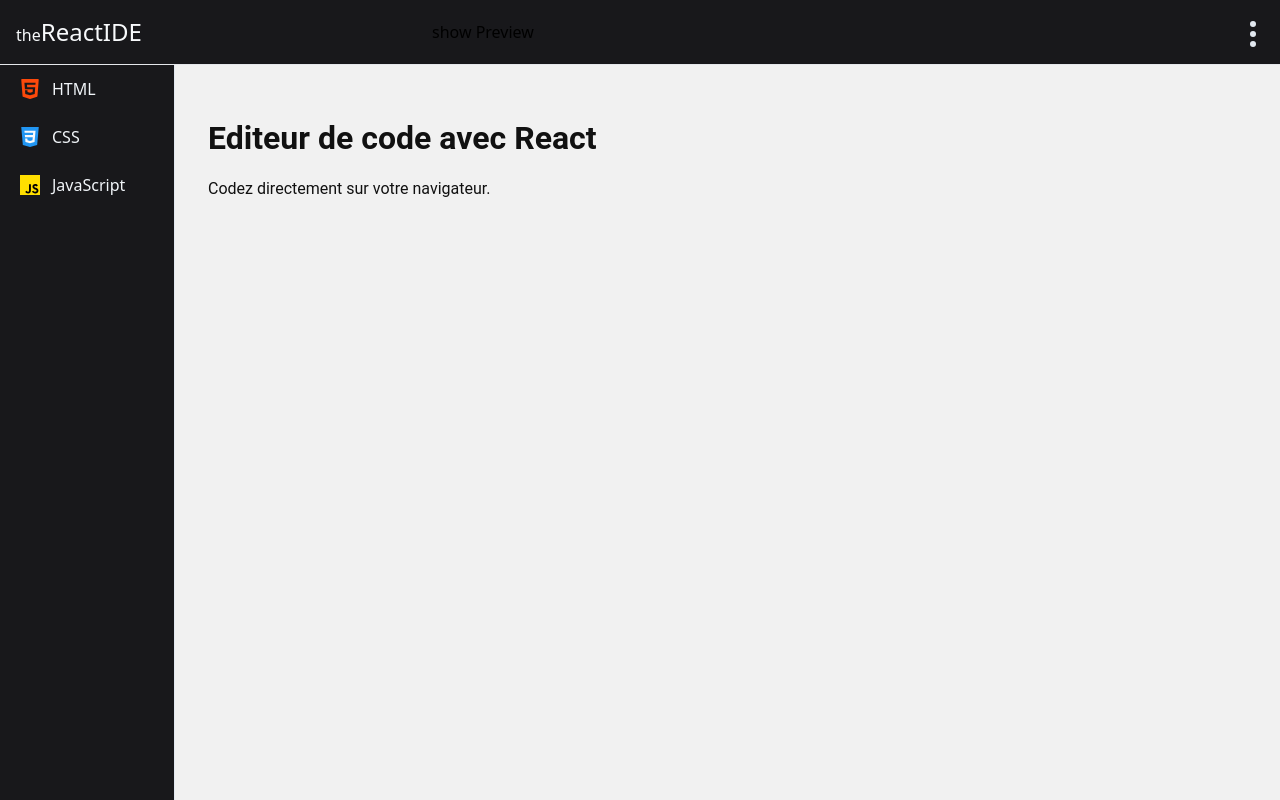
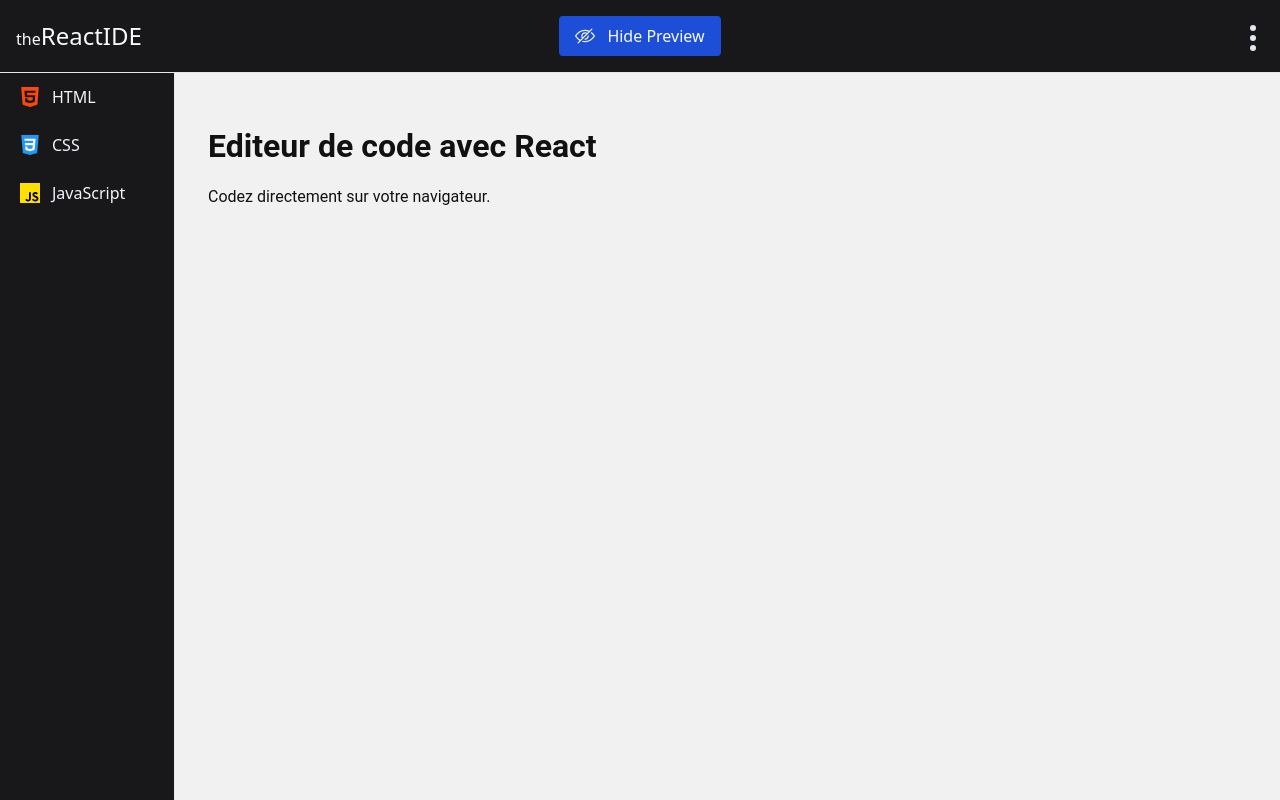
Before and after one commit to WassimZo/React-IDE, a React (Vite) app: page / in a window 1280 px wide. Built offline with nearby package versions, Linux system fonts and the light colour scheme.

Commit message:
Mvp termine

```diff
--- a/src/App.jsx
+++ b/src/App.jsx
@@ -1,4 +1,6 @@
 import Tabs from "./components/Tabs"
+import PreviewButton from "./components/PreviewButton"
+
 function App() {
   return (
     <div className="bg-zinc-900 min-h-screen flex flex-col">
@@ -7,7 +9,7 @@
           <span className="text-base">the</span>ReactIDE
         </h1>
         <div className="w-full">
-          <button>show Preview</button>
+          <PreviewButton/>
         </div>
         <div className="w-full flex">
           <div className="ml-auto mr-2">
--- a/src/components/ButtonTab.jsx
+++ b/src/components/ButtonTab.jsx
@@ -1,6 +1,14 @@
+import { useDispatch } from "react-redux"
+import { hidePreview } from "../features/preview"
+
 export default function ButtonTab({id, buttonContent, imgUrl, toggleTab}) {
+  const dispatch = useDispatch()
+
   return (
-    <button onClick={() => toggleTab(id)} className="flex items-center px-5 py-3 hover:bg-slate-600 focus:bg-slate-600 outline-none">
+    <button onClick={() => {
+      toggleTab(id)
+      dispatch(hidePreview())
+      }} className="flex items-center px-5 py-3 hover:bg-slate-600 focus:bg-slate-600 outline-none">
         <img src={imgUrl} className="w-5" alt="" />
         <span className="ml-3 text-slate-100 text-md">{buttonContent}</span>
     </button>
--- /dev/null
+++ b/src/components/PreviewButton.jsx
@@ -0,0 +1,20 @@
+import { useSelector, useDispatch } from "react-redux"
+import preview from "../features/preview"
+import { togglePreview } from "../features/preview"
+import show from '../assets/view.svg'
+import hide from '../assets/hide.svg'
+
+
+export default function PreviewButton() {
+
+    const previewData = useSelector(state => state.preview)
+    const dispatch = useDispatch()
+
+
+  return (
+    <button onClick={() => dispatch(togglePreview())} className="py-2 px-4 rounded bg-blue-700 flex mx-auto items-center text-slate-50">
+        <img className="w-5 mr-3" src={previewData.preview ? hide : show} alt="" />
+        <span>{previewData.preview ? "Hide" : "Show"} Preview</span>
+    </button>
+  )
+}
--- a/src/components/Tabs.jsx
+++ b/src/components/Tabs.jsx
@@ -6,6 +6,7 @@
 export default function Tabs() {
 
   const tabs = useSelector(state => state.tabs);
+  const previewData = useSelector(state => state.preview)
   const [tabIndex, setTabIndex] = useState(tabs[0].id)
 
   return (
@@ -25,7 +26,7 @@
             <CodeTab
             id={tabIndex}
             code={tabs.find(obj => obj.id === tabIndex).code}/>
-        <Preview/>
+        {previewData.preview && <Preview/>}
         </div>
     </div>
   )
--- /dev/null
+++ b/src/features/preview.js
@@ -0,0 +1,21 @@
+import { createSlice } from "@reduxjs/toolkit"
+
+const initialState = {
+    preview: true
+}
+
+export const preview = createSlice({
+    name: "preview",
+    initialState,
+    reducers: {
+        togglePreview: (state) => {
+            state.preview = !state.preview
+        },
+        hidePreview: (state) => {
+            state.preview = false;
+        }
+    }
+})
+
+export const {togglePreview, hidePreview} = preview.actions
+export default preview.reducer
--- a/src/store.js
+++ b/src/store.js
@@ -1,8 +1,10 @@
 import { configureStore } from "@reduxjs/toolkit";
 import tabs from "./features/tabs";
+import preview from "./features/preview";
 
 export const store = configureStore({
     reducer: {
-        tabs
+        tabs,
+        preview
     }
 })
```
